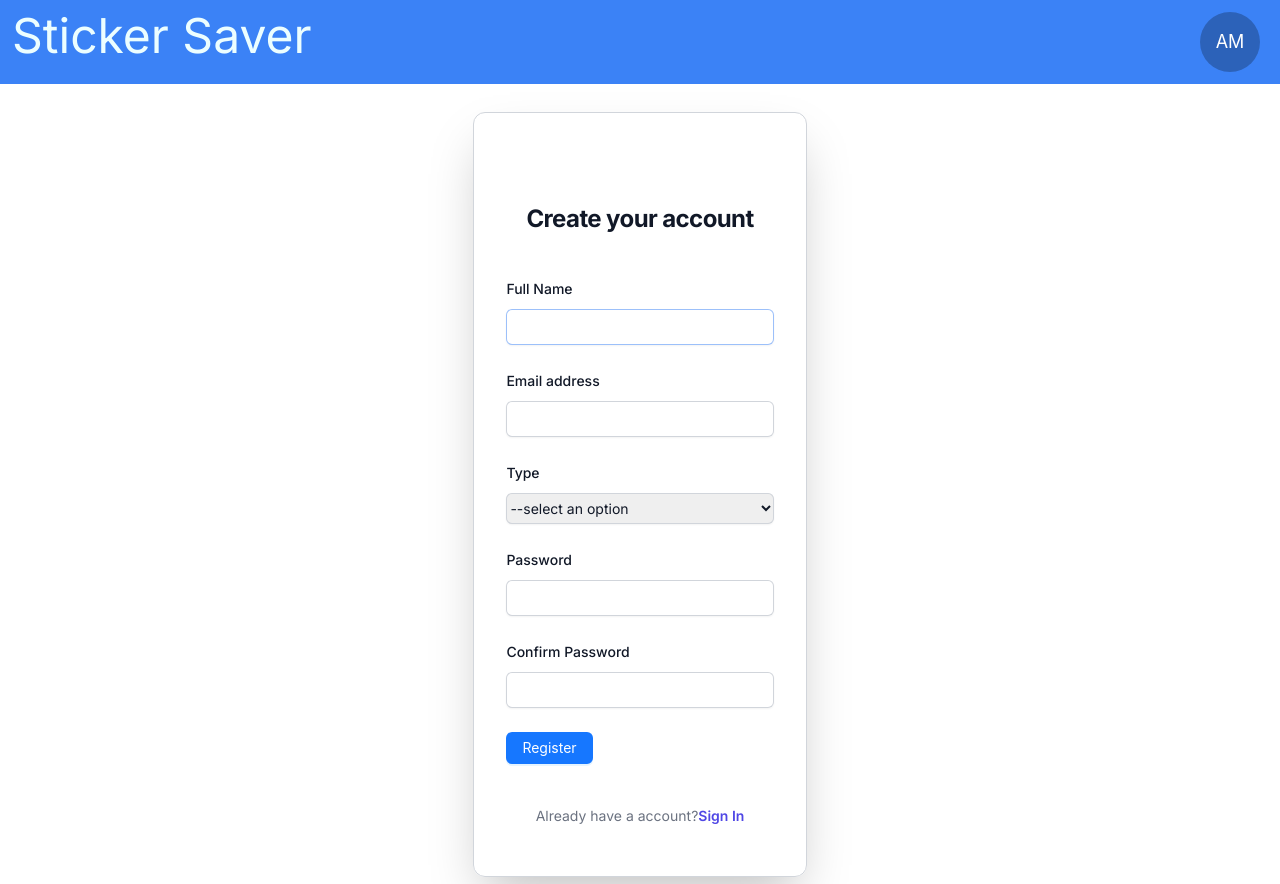
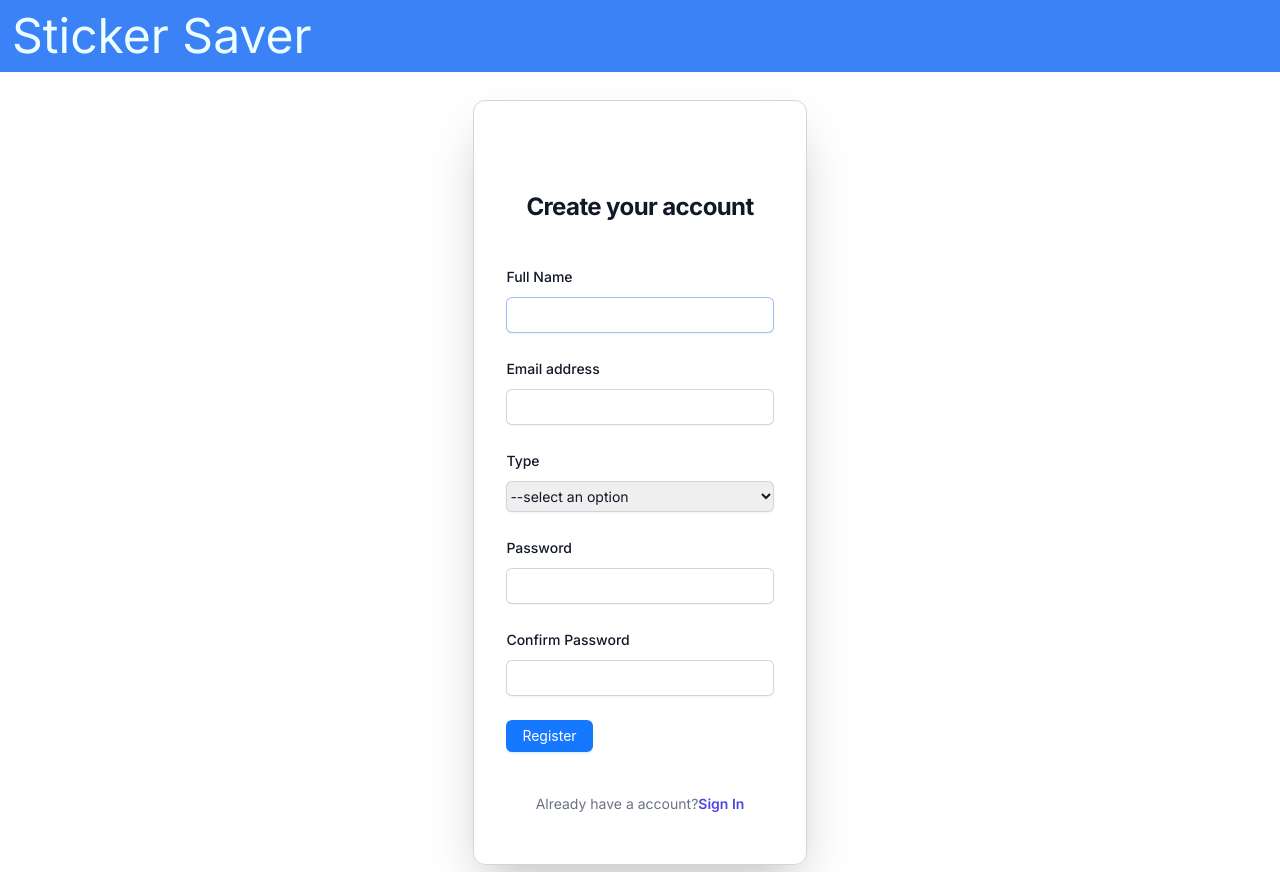
Before and after one commit to tecxra1003/stickerSaver, a Next.js app: page /createUser in a window 1280 px wide. Built offline with nearby package versions, Linux system fonts and the light colour scheme; no server answers.

Commit message:
Update Navbar.js

```diff
--- a/src/app/components/Navbar.js
+++ b/src/app/components/Navbar.js
@@ -2,11 +2,13 @@
 import { useState } from "react";
 import Link from "next/link";
 import { Avatar } from "antd";
+import { useSession } from "next-auth/react";
 
 
 
 
 export default function Navbar() {
+    const { data: session } = useSession()
     const [namesInitial, setNamesInitial] = useState("AM")
 
 
@@ -35,7 +37,7 @@ export default function Navbar() {
                         <div>
 
                             <div className=" flex justify-center m-3 border-white">
-                                  <Avatar size={60}>{namesInitial.toUpperCase()}</Avatar>
+                                {session && <Avatar size={60}>{namesInitial.toUpperCase()}</Avatar>}
 
 
 
```
Lines whose indentation alone changed are shown as unchanged.
